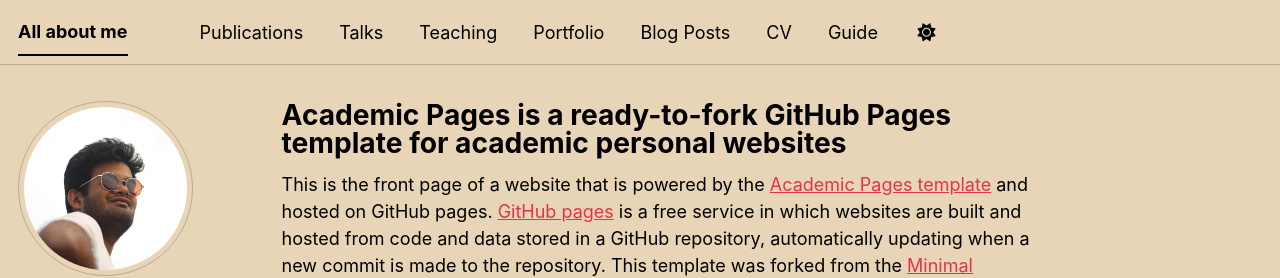
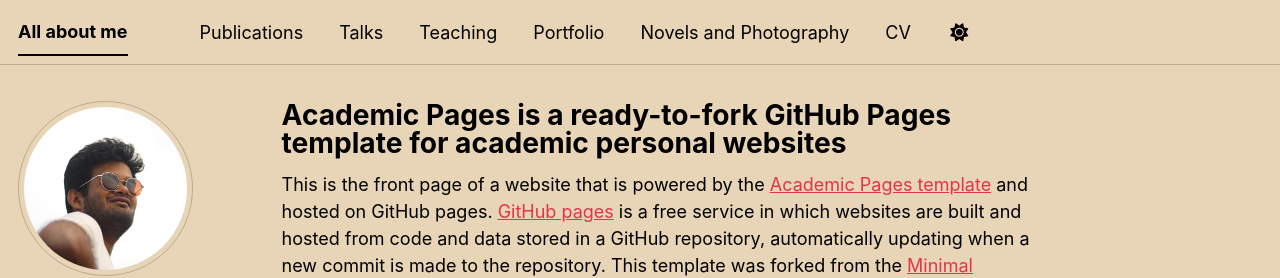
Before and after one commit to goki98/goki98.github.io, a Jekyll site: the page built from _pages/about.md, in a window 1280 px wide. Shown: the top 278 px of the page. Built offline with Jekyll 4.4.1, drawn with Linux system fonts in a browser that asks for light colours; some web fonts are replaced; a script bundle is joined from its source files by our own code; library files that are not in the unit come from our copies.

Commit message:
Update navigation.yml

```diff
--- a/_data/navigation.yml
+++ b/_data/navigation.yml
@@ -20,7 +20,7 @@
   - title: "Portfolio"
     url: /portfolio/
 
-  - title: "Blog Posts"
+  - title: "Novels and Photography"
     url: /year-archive/
 
   - title: "CV"
@@ -28,6 +28,3 @@
 
   # - title: "CV"
   #   url: /cv-json/
-
-  - title: "Guide"
-    url: /markdown/
```
